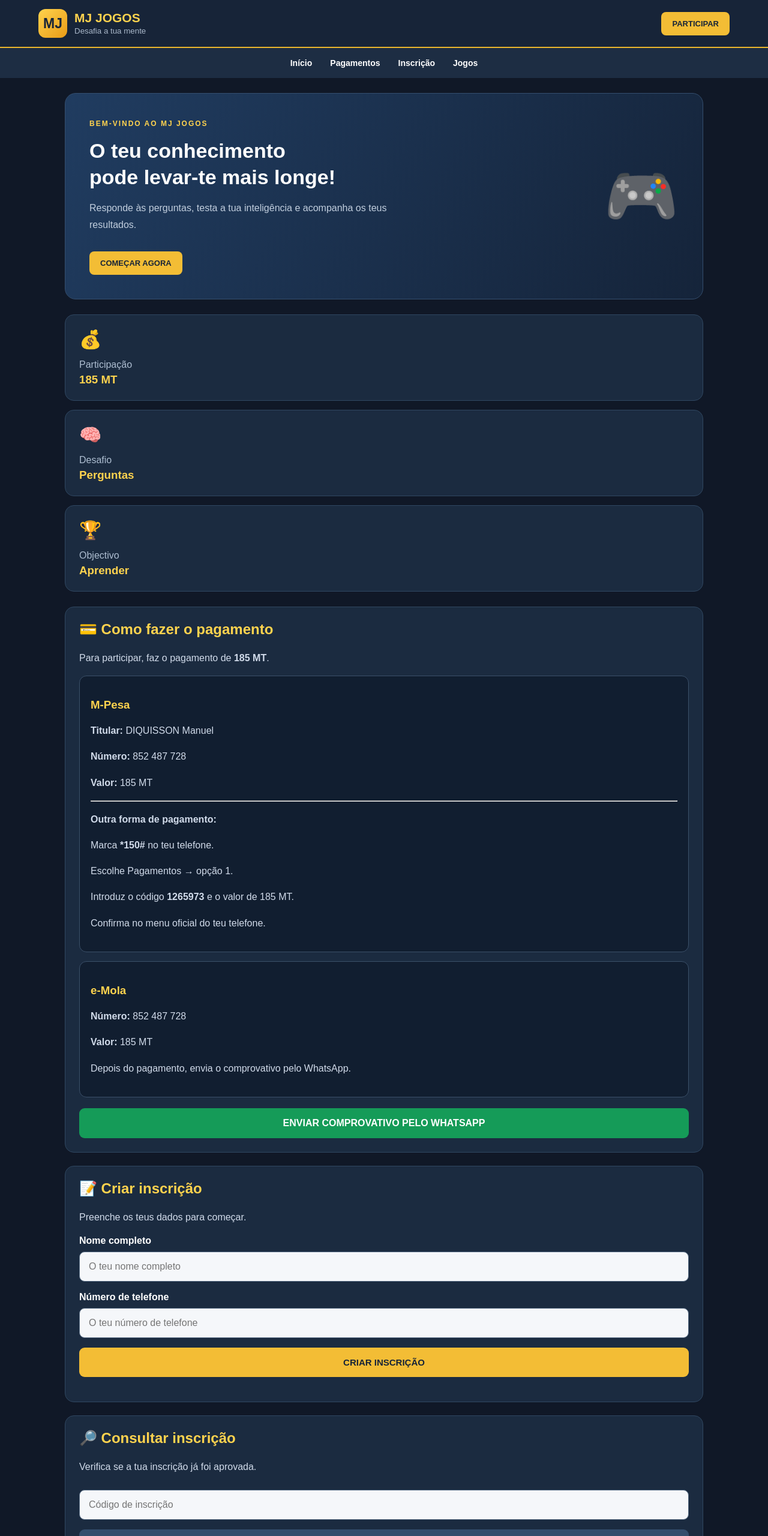
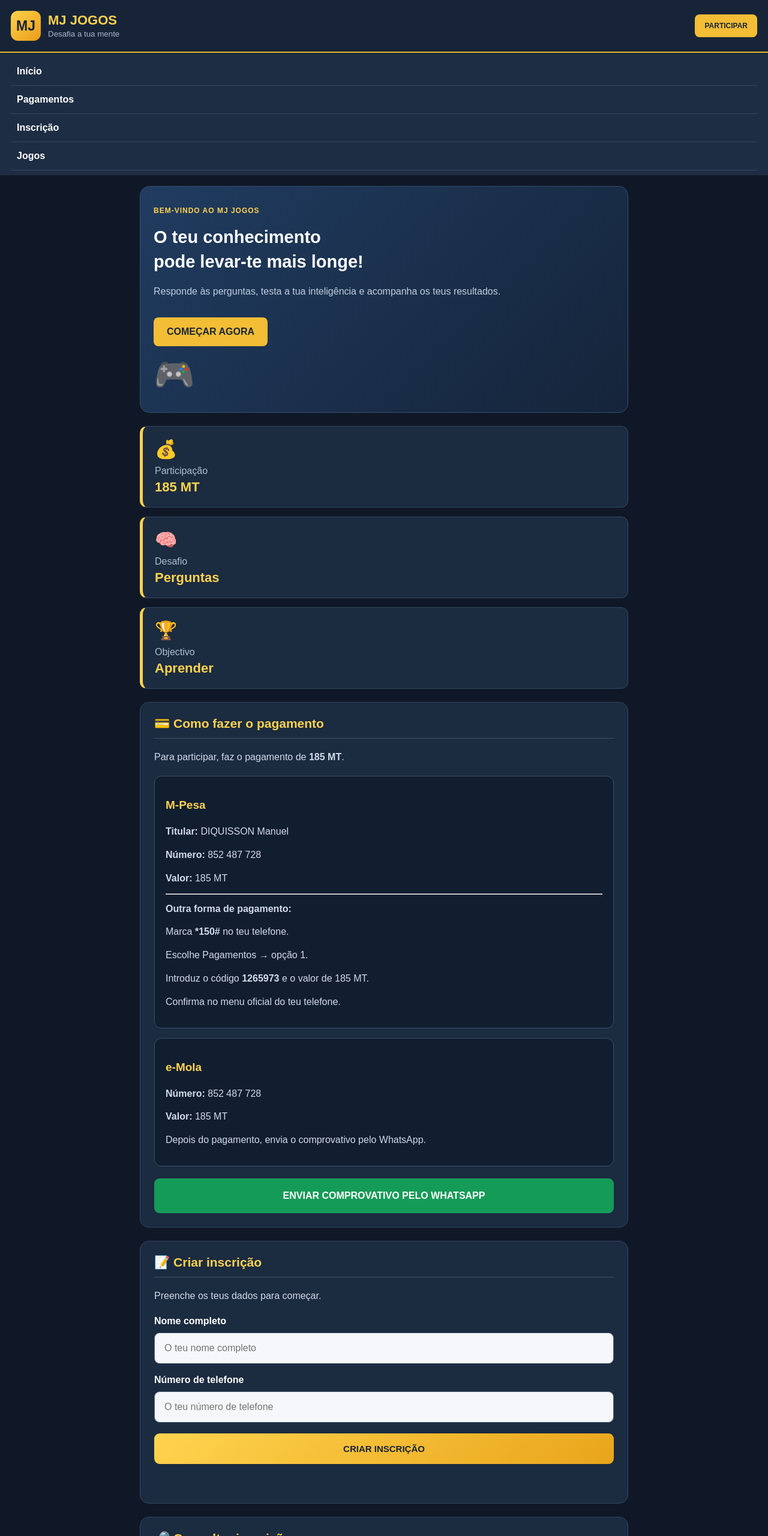
Before and after one commit to veronicamoraisnioca-source/-mj-jogos., a website: page public/index.html in a window 1280 px wide. Shown: the top 2560 px of the page at 60% size. Drawn offline with Linux system fonts and the light colour scheme.

Commit message:
Melhorar estrutura do site MJ Jogos.

```diff
--- a/public/style.css
+++ b/public/style.css
@@ -10,9 +10,11 @@ body {
   color: #fff;
 }
 
+/* CABEÇALHO */
+
 .topbar {
   background: #172438;
-  padding: 15px 5%;
+  padding: 18px;
   display: flex;
   align-items: center;
   justify-content: space-between;
@@ -26,8 +28,8 @@ body {
 }
 
 .logo {
-  width: 48px;
-  height: 48px;
+  width: 50px;
+  height: 50px;
   background: linear-gradient(135deg, #ffd34e, #e99b16);
   color: #172438;
   display: grid;
@@ -39,7 +41,7 @@ body {
 
 .brand h1 {
   margin: 0;
-  font-size: 21px;
+  font-size: 22px;
   color: #ffd34e;
 }
 
@@ -47,99 +49,108 @@ body {
   color: #aab8ca;
 }
 
-.login-btn, .main-btn {
+.login-btn {
   background: #f3bd35;
   color: #172438;
-  padding: 12px 18px;
+  padding: 12px 16px;
   border-radius: 8px;
   text-decoration: none;
   font-weight: bold;
-  font-size: 13px;
+  font-size: 12px;
 }
+
+/* MENU */
 
 .menu {
   display: flex;
-  justify-content: center;
-  gap: 30px;
-  padding: 17px 10px;
+  flex-direction: column;
   background: #1d2d43;
-  overflow-x: auto;
+  padding: 8px 18px;
 }
 
 .menu a {
-  color: #fff;
+  color: white;
   text-decoration: none;
   font-weight: bold;
-  white-space: nowrap;
-  font-size: 14px;
+  padding: 14px 10px;
+  border-bottom: 1px solid #344761;
 }
 
 .menu a:hover {
   color: #ffd34e;
 }
 
+/* CONTEÚDO */
+
 .container {
-  max-width: 1100px;
+  width: 100%;
+  max-width: 850px;
   margin: auto;
-  padding: 25px 18px;
+  padding: 18px;
 }
 
+/* DESTAQUE PRINCIPAL */
+
 .hero {
-  min-height: 280px;
-  padding: 40px;
-  border-radius: 18px;
-  background: linear-gradient(120deg, #203c60, #15243a);
-  display: flex;
-  align-items: center;
-  justify-content: space-between;
+  width: 100%;
+  padding: 30px 22px;
+  border-radius: 16px;
+  background: linear-gradient(135deg, #203c60, #15243a);
   border: 1px solid #344e6e;
+  margin-bottom: 22px;
 }
 
 .badge {
   color: #ffd34e;
   font-size: 12px;
   font-weight: bold;
-  letter-spacing: 2px;
+  letter-spacing: 1px;
 }
 
 .hero h2 {
-  font-size: 34px;
-  line-height: 1.3;
-  margin: 15px 0;
+  font-size: 29px;
+  line-height: 1.4;
+  margin: 16px 0;
 }
 
 .hero p {
   color: #c1cede;
-  max-width: 520px;
-  line-height: 1.7;
+  line-height: 1.8;
 }
 
 .hero-icon {
-  font-size: 100px;
+  font-size: 55px;
+  margin-top: 15px;
 }
 
 .main-btn {
   display: inline-block;
-  margin-top: 15px;
+  background: #f3bd35;
+  color: #172438;
+  padding: 15px 22px;
+  border-radius: 8px;
+  text-decoration: none;
+  font-weight: bold;
+  margin-top: 12px;
 }
+
+/* CARTÕES VERTICAIS */
 
 .info-grid {
   display: flex;
   flex-direction: column;
   gap: 15px;
-  margin: 25px 0;
-  }
+  margin: 22px 0;
+}
 
 .info-card {
   width: 100%;
   min-height: 110px;
-}
-
-.info-card, .panel {
   background: #1b2b40;
   border: 1px solid #304761;
-  border-radius: 15px;
-  padding: 23px;
+  border-left: 5px solid #ffd34e;
+  border-radius: 12px;
+  padding: 20px;
 }
 
 .info-card span {
@@ -148,76 +159,108 @@ body {
 
 .info-card p {
   color: #aebed1;
-  margin-bottom: 5px;
+  margin: 10px 0 5px;
 }
 
 .info-card h3 {
   color: #ffd34e;
   margin: 0;
+  font-size: 22px;
 }
 
+/* SECÇÕES */
+
 .panel {
+  display: block;
+  width: 100%;
+  background: #1b2b40;
+  border: 1px solid #304761;
+  border-radius: 15px;
+  padding: 23px;
   margin: 22px 0;
 }
 
 .panel h2 {
   color: #ffd34e;
+  font-size: 21px;
   margin-top: 0;
+  padding-bottom: 12px;
+  border-bottom: 1px solid #40546c;
 }
 
 .panel p {
   color: #d1dbea;
-  line-height: 1.7;
+  line-height: 1.8;
 }
+
+/* PAGAMENTOS */
 
 .payment-box {
   background: #111e30;
   border: 1px solid #3b5069;
   border-radius: 12px;
   padding: 18px;
-  margin: 15px 0;
+  margin: 16px 0;
 }
 
 .payment-box h3 {
   color: #ffd34e;
+  font-size: 19px;
+}
+
+.payment-box p {
+  margin: 10px 0;
 }
 
 .whatsapp-btn {
   display: block;
+  width: 100%;
   text-align: center;
   background: #159b58;
   color: white;
   text-decoration: none;
   font-weight: bold;
-  padding: 16px;
+  padding: 17px 12px;
   border-radius: 9px;
-  margin-top: 18px;
+  margin-top: 20px;
+  line-height: 1.5;
 }
+
+/* FORMULÁRIOS */
 
 label {
   display: block;
-  margin-top: 17px;
+  margin-top: 18px;
   font-weight: bold;
 }
 
 input {
+  display: block;
   width: 100%;
-  padding: 15px;
-  margin-top: 9px;
+  padding: 16px;
+  margin-top: 10px;
   border: 1px solid #52677f;
   border-radius: 9px;
   background: #f5f7fa;
   color: #172438;
   font-size: 16px;
+  outline: none;
 }
 
+input:focus {
+  border: 2px solid #ffd34e;
+}
+
+/* BOTÕES */
+
 button {
+  display: block;
   width: 100%;
-  padding: 16px;
-  margin-top: 16px;
+  padding: 17px;
+  margin-top: 18px;
   border: none;
   border-radius: 9px;
-  background: #f3bd35;
+  background: linear-gradient(135deg, #ffd34e, #e9a51b);
   color: #172438;
   font-weight: bold;
   font-size: 15px;
@@ -229,53 +272,72 @@ button.secondary {
   color: white;
 }
 
-#result, #status, #game {
+button:hover {
+  opacity: 0.9;
+}
+
+/* RESULTADOS */
+
+#result,
+#status,
+#game {
+  display: block;
+  width: 100%;
   margin-top: 18px;
-  line-height: 1.7;
+  padding: 12px;
+  line-height: 1.8;
+  overflow-wrap: anywhere;
 }
+
+/* RODAPÉ */
 
 footer {
   text-align: center;
-  padding: 35px 15px;
+  padding: 35px 18px;
   margin-top: 35px;
   background: #172438;
   color: #aebed1;
+  line-height: 1.8;
 }
 
 footer h3 {
   color: #ffd34e;
+  font-size: 23px;
 }
 
-@media (max-width: 650px) {
+/* TELEMÓVEIS */
+
+@media (max-width: 600px) {
+  .container {
+    padding: 13px;
+  }
+
+  .topbar {
+    padding: 13px;
+  }
+
+  .brand h1 {
+    font-size: 18px;
+  }
+
+  .login-btn {
+    font-size: 11px;
+    padding: 11px;
+  }
+
   .hero {
-    padding: 25px;
+    padding: 23px 18px;
   }
 
   .hero h2 {
     font-size: 25px;
   }
 
-  .hero-icon {
-    font-size: 55px;
+  .panel {
+    padding: 19px;
   }
 
-  .info-grid {
-    grid-template-columns: 1fr;
-  }
-
-  .menu {
-    justify-content: flex-start;
-    gap: 22px;
-  }
-
-  .login-btn {
-    font-size: 11px;
-    padding: 10px;
-  }
-}
-
-@media (max-width: 380px) {
-  .hero-icon {
-    display: none;
+  .info-card {
+    padding: 18px;
   }
   }
```
